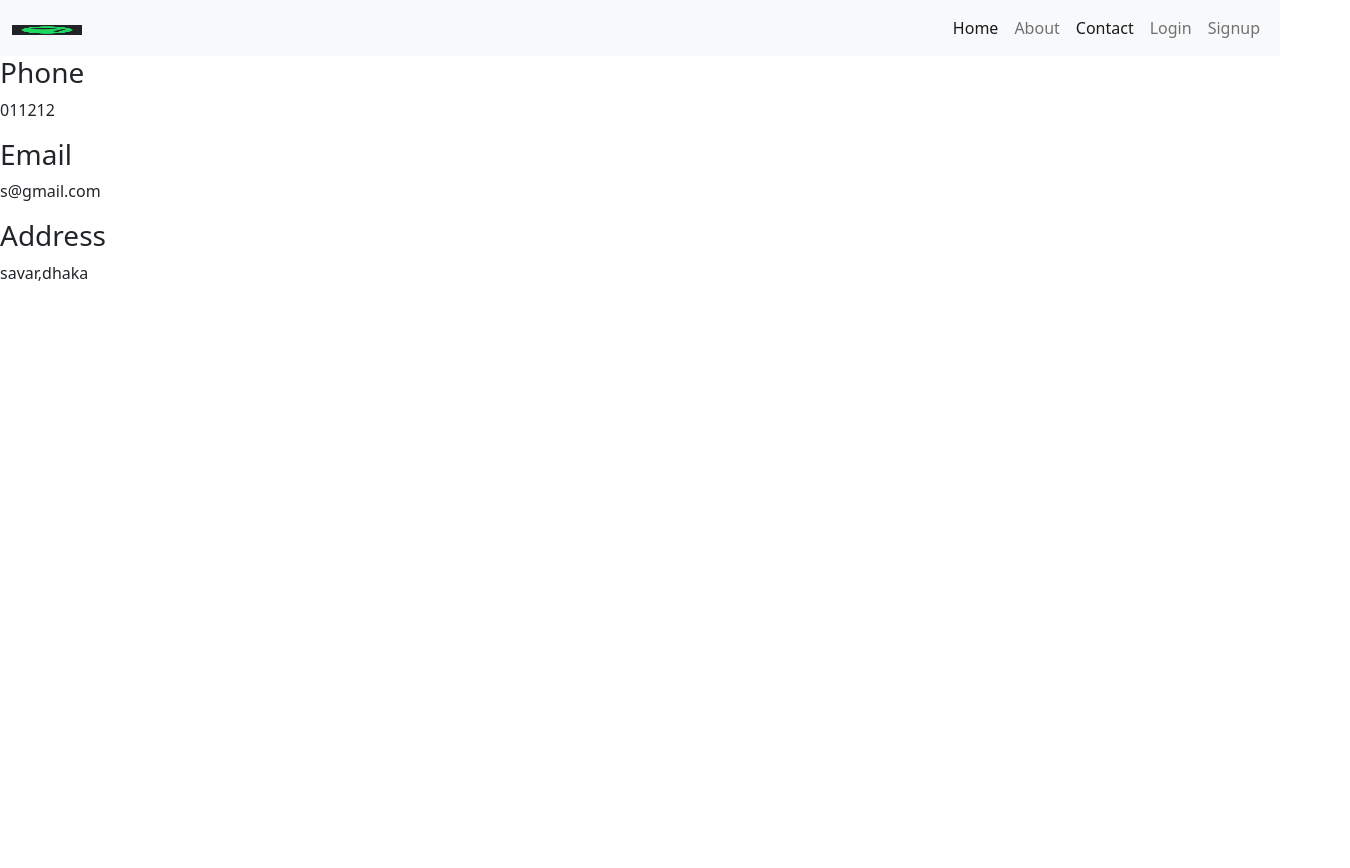
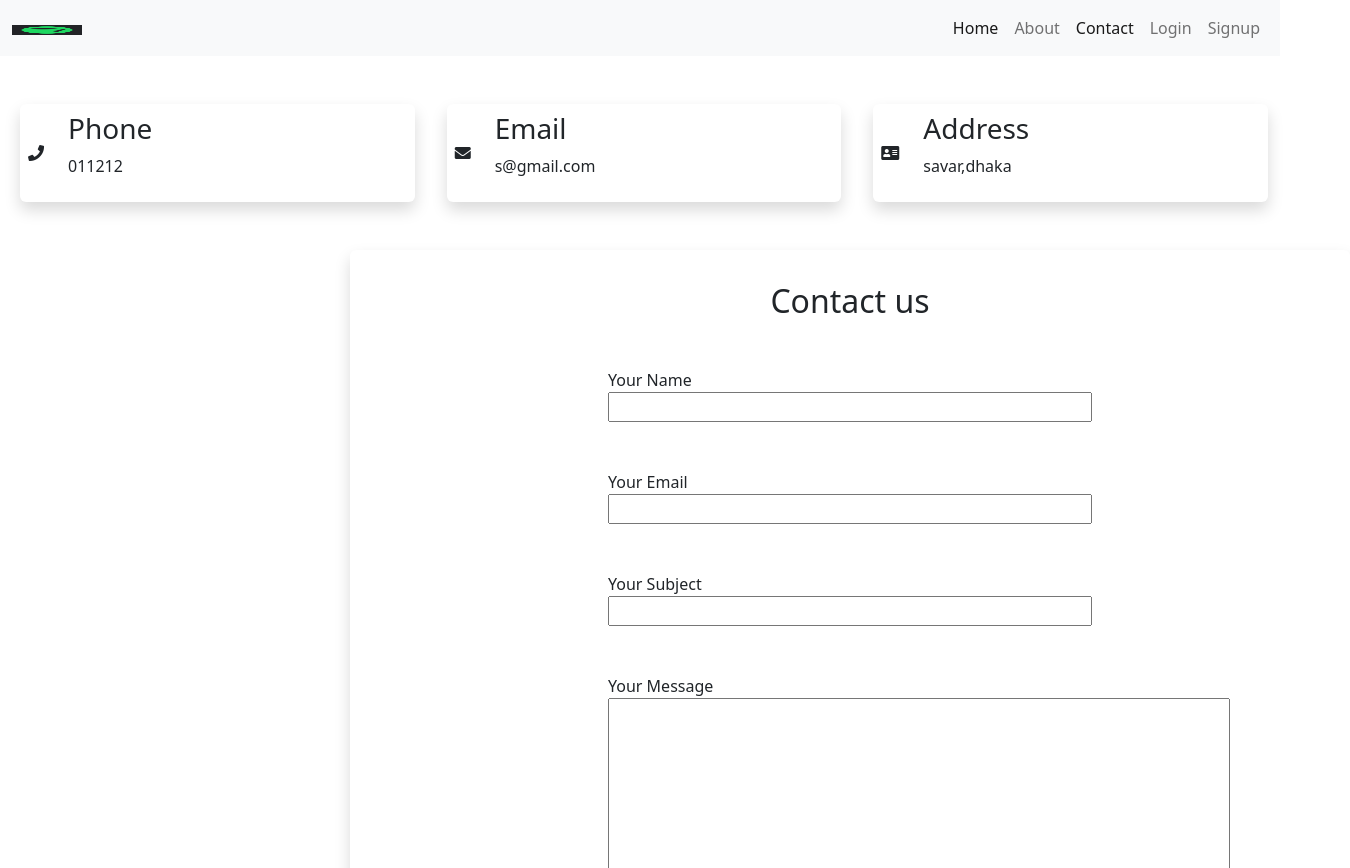
Before and after one commit to Majumder99/complete-mern-stack, a React (Create React App) app in the folder client/: page /contact in a window 1280 px wide. Shown: the top 868 px of the page, 1350 px wide, since content can reach past the window. Before the commit the page ends 800 px from the top, so only its background shows below. Built offline with nearby package versions, Linux system fonts and the light colour scheme.

Commit message:
added contact ui

```diff
--- a/client/src/App.js
+++ b/client/src/App.js
@@ -6,6 +6,7 @@ import About from "./components/About";
 import Contact from "./components/Contact";
 import Signup from "./components/Signup";
 import Login from "./components/Login";
+import "bootstrap/dist/css/bootstrap.css";
 function App() {
   return (
     <>
--- a/client/src/components/Contact.js
+++ b/client/src/components/Contact.js
@@ -1,32 +1,32 @@
 import React from "react";
-
+import { NavLink } from "react-router-dom";
 const Contact = () => {
   return (
     <>
-      <div classNameName="container-fluid mt-5">
-        <div classNameName="row">
-          <div classNameName="col-lg-4">
-            <div classNameName="box d-flex flex-row ms-2 align-items-center shadow p-2 mb-5 bg-body rounded">
-              <i classNameName="fas fa-phone me-4"></i>
-              <div classNameName="d-flex flex-column">
+      <div className="container-fluid mt-5">
+        <div className="row">
+          <div className="col-lg-4">
+            <div className="box d-flex flex-row ms-2 align-items-center shadow p-2 mb-5 bg-body rounded">
+              <i className="fas fa-phone me-4"></i>
+              <div className="d-flex flex-column">
                 <h3>Phone</h3>
                 <p>011212</p>
               </div>
             </div>
           </div>
-          <div classNameName="col-lg-4">
-            <div classNameName="box d-flex flex-row ms-2 align-items-center shadow p-2 mb-5 bg-body rounded">
-              <i classNameName="fas fa-envelope me-4"></i>
-              <div classNameName="d-flex flex-column">
+          <div className="col-lg-4">
+            <div className="box d-flex flex-row ms-2 align-items-center shadow p-2 mb-5 bg-body rounded">
+              <i className="fas fa-envelope me-4"></i>
+              <div className="d-flex flex-column">
                 <h3>Email</h3>
                 <p>s@gmail.com</p>
               </div>
             </div>
           </div>
-          <div classNameName="col-lg-4">
-            <div classNameName="box d-flex flex-row ms-2 align-items-center shadow p-2 mb-5 bg-body rounded">
-              <i classNameName="fas fa-address-card me-4"></i>
-              <div classNameName="d-flex flex-column">
+          <div className="col-lg-4">
+            <div className="box d-flex flex-row ms-2 align-items-center shadow p-2 mb-5 bg-body rounded">
+              <i className="fas fa-address-card me-4"></i>
+              <div className="d-flex flex-column">
                 <h3>Address</h3>
                 <p>savar,dhaka</p>
               </div>
@@ -34,6 +34,55 @@ const Contact = () => {
           </div>
         </div>
       </div>
+
+      {/* Contact section */}
+      <section
+        className="mb-4 conainer-fluid shadow p-2 mb-5 bg-body rounded"
+        style={{ width: "1000px", marginLeft: "350px" }}
+      >
+        <h2 className="h1-responsive font-weight-bold text-center my-4">
+          Contact us
+        </h2>
+        <form action="">
+          <div className="d-flex flex-column justify-content-center align-items-center">
+            <div className="p-2 m-3" style={{ width: "500px" }}>
+              <label htmlFor="name" className="me-4">
+                Your Name
+              </label>
+              <input type="text" id="name" style={{ width: "100%" }} />
+            </div>
+
+            <div className="p-2 m-3" style={{ width: "500px" }}>
+              <label htmlFor="email" className="me-4">
+                Your Email
+              </label>
+              <input type="email" id="email" style={{ width: "100%" }} />
+            </div>
+
+            <div className="p-2 m-3" style={{ width: "500px" }}>
+              <label htmlFor="subject" className="me-4">
+                Your Subject
+              </label>
+              <input type="text" id="subject" style={{ width: "100%" }} />
+            </div>
+
+            <div className="p-2 m-3" style={{ width: "500px" }}>
+              <label htmlFor="message" className="me-4">
+                Your Message
+              </label>
+              <textarea
+                name="message"
+                id="message"
+                cols="65"
+                rows="10"
+              ></textarea>
+            </div>
+          </div>
+          <div className="d-flex justify-content-center">
+            <input type="submit" value="Submit" className="btn btn-primary" />
+          </div>
+        </form>
+      </section>
     </>
   );
 };
```
